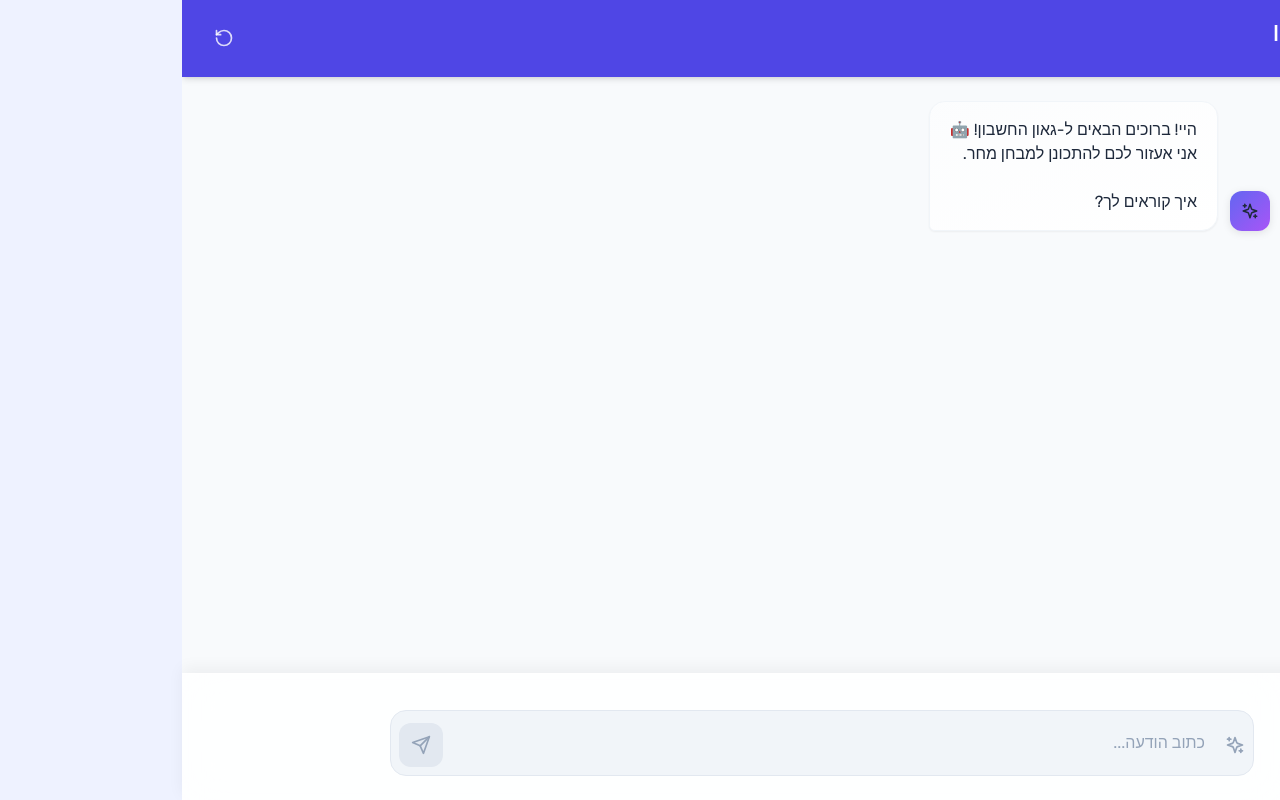
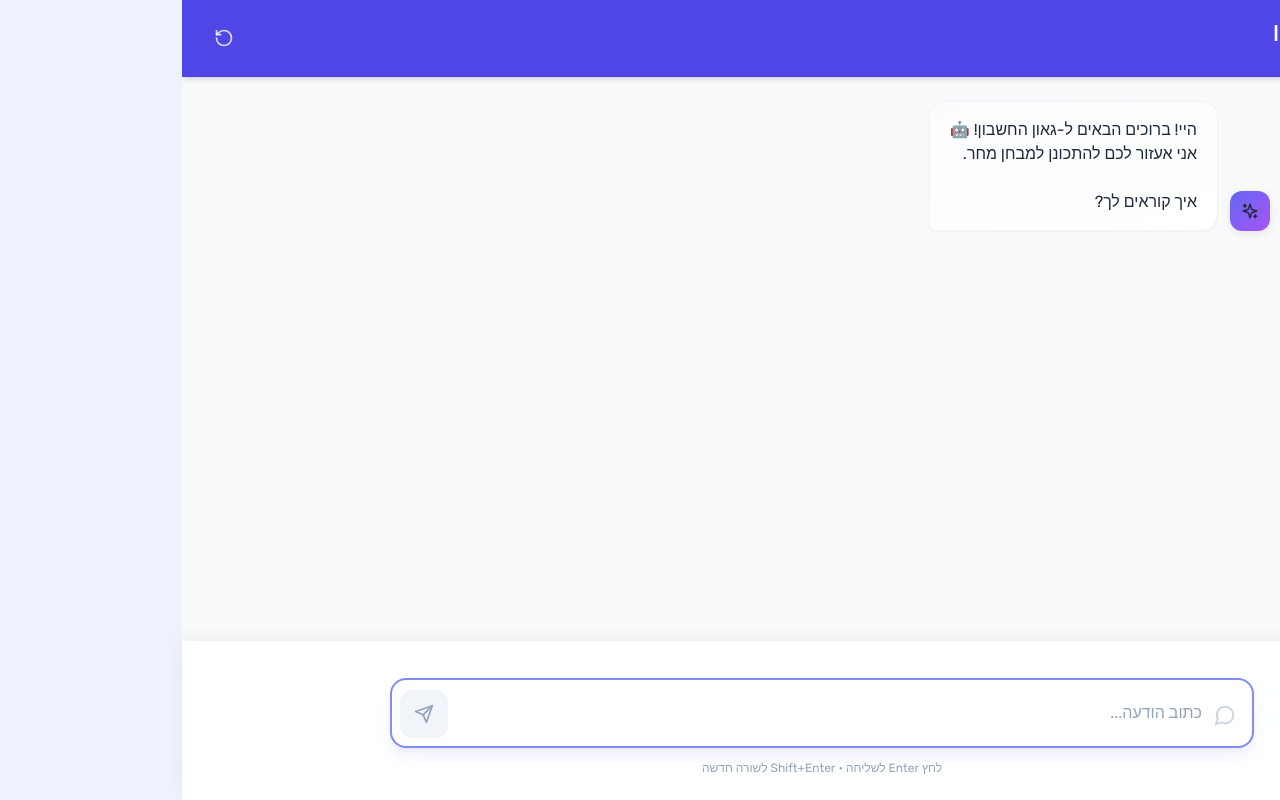
Before and after one commit to alongerber/heshbon, a React (Vite) app: page / in a window 1280 px wide. Built offline with nearby package versions, Linux system fonts and the light colour scheme.

Commit message:
Refactor ChatInput component styling and functionality

```diff
--- a/ChatInput.tsx
+++ b/ChatInput.tsx
@@ -1,5 +1,5 @@
 import React, { useState, useRef, useEffect } from 'react';
-import { Send, Sparkles } from 'lucide-react';
+import { Send, MessageCircle } from 'lucide-react';
 
 interface ChatInputProps {
   onSendMessage: (text: string) => void;
@@ -27,45 +27,76 @@ const ChatInput: React.FC<ChatInputProps> = ({ onSendMessage, isLoading }) => {
   // Auto-resize textarea
   useEffect(() => {
     if (textareaRef.current) {
-        textareaRef.current.style.height = 'auto';
-        textareaRef.current.style.height = `${Math.min(textareaRef.current.scrollHeight, 120)}px`;
+      textareaRef.current.style.height = 'auto';
+      textareaRef.current.style.height = `${Math.min(textareaRef.current.scrollHeight, 120)}px`;
     }
   }, [input]);
+
+  // Focus input on mount
+  useEffect(() => {
+    if (textareaRef.current && !isLoading) {
+      textareaRef.current.focus();
+    }
+  }, [isLoading]);
 
   return (
     <div className="p-4 pb-6 w-full">
       <form
         onSubmit={handleSubmit}
-        className="max-w-4xl mx-auto relative flex items-end gap-2 bg-slate-100 rounded-2xl p-2 border border-slate-200 focus-within:border-indigo-400 focus-within:ring-1 focus-within:ring-indigo-400 transition-all"
+        className="
+          max-w-4xl mx-auto relative flex items-end gap-3
+          bg-white rounded-2xl p-2
+          border-2 border-slate-200
+          focus-within:border-indigo-400
+          focus-within:shadow-lg focus-within:shadow-indigo-500/10
+          transition-all duration-300
+        "
       >
-        <div className="pl-3 pb-3 text-slate-400">
-            <Sparkles size={20} />
+        {/* Icon */}
+        <div className="pr-2 pb-3 text-slate-300">
+          <MessageCircle size={22} />
         </div>
 
+        {/* Input */}
         <textarea
           ref={textareaRef}
           value={input}
           onChange={(e) => setInput(e.target.value)}
           onKeyDown={handleKeyDown}
           placeholder="כתוב הודעה..."
-          className="w-full bg-transparent border-none focus:ring-0 resize-none max-h-[120px] py-3 text-slate-800 placeholder-slate-400 text-base"
+          aria-label="כתוב הודעה"
+          className="
+            w-full bg-transparent border-none
+            focus:ring-0 focus:outline-none
+            resize-none max-h-[120px] py-3
+            text-slate-800 placeholder-slate-400
+            text-base leading-relaxed
+          "
           rows={1}
           disabled={isLoading}
         />
 
+        {/* Send Button */}
         <button
           type="submit"
           disabled={!input.trim() || isLoading}
+          aria-label="שלח הודעה"
           className={`
-            p-3 rounded-xl flex-shrink-0 transition-all duration-200
+            p-3.5 rounded-xl flex-shrink-0
+            transition-all duration-300 ease-out
             ${input.trim() && !isLoading
-                ? 'bg-indigo-600 text-white hover:bg-indigo-700 shadow-md'
-                : 'bg-slate-200 text-slate-400 cursor-not-allowed'}
+              ? 'bg-gradient-to-br from-indigo-500 to-purple-500 text-white shadow-lg shadow-indigo-500/30 hover:shadow-xl hover:shadow-indigo-500/40 hover:scale-105 active:scale-95'
+              : 'bg-slate-100 text-slate-400 cursor-not-allowed'}
           `}
         >
-          <Send size={20} />
+          <Send size={20} className={input.trim() && !isLoading ? 'transform -rotate-45' : ''} />
         </button>
       </form>
+
+      {/* Helper text */}
+      <p className="text-center text-xs text-slate-400 mt-3">
+        לחץ Enter לשליחה • Shift+Enter לשורה חדשה
+      </p>
     </div>
   );
 };
```
